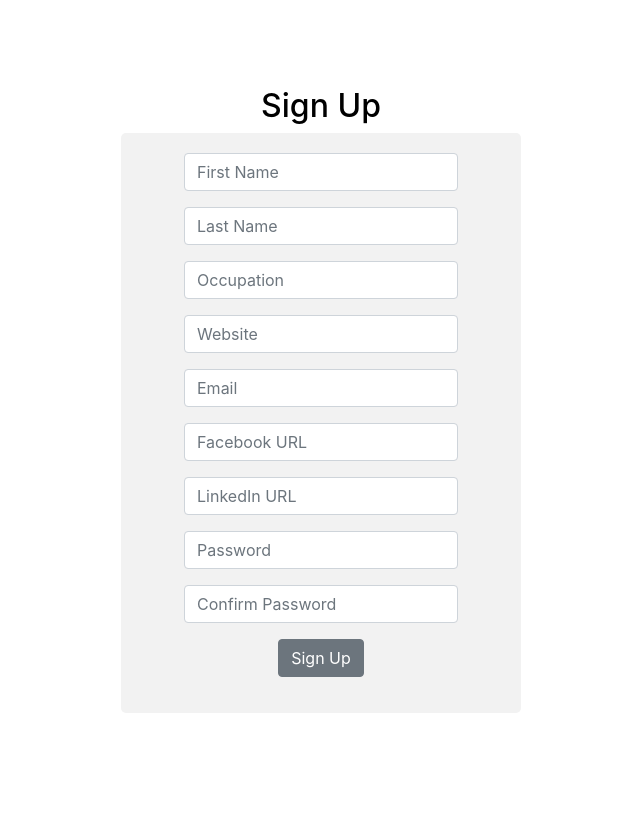
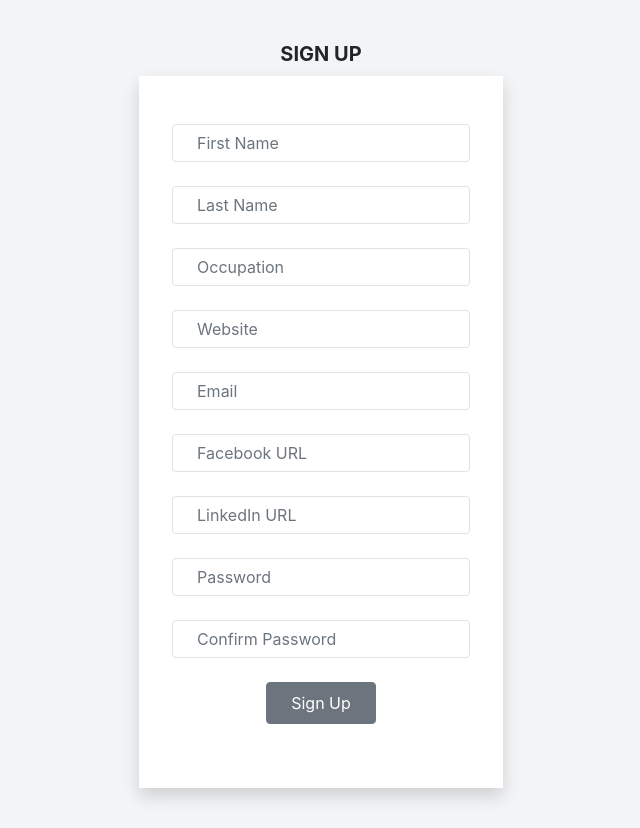
Before and after one commit to abioduog/ogs-directory, a Next.js app: page /sign_up in a window 1280 px wide. Shown: the whole page, without its empty margins (319-959 px from the left). Before the commit the page ends 800 px from the top, so only its background shows below. Built offline with nearby package versions, Linux system fonts and the light colour scheme; no server answers.

Commit message:
change styling for login, signup and user-profile-card components to tailwind css

```diff
--- a/components/Navbar.jsx
+++ b/components/Navbar.jsx
@@ -28,8 +28,10 @@ const Navbar = () => {
             <ReactstrapNavbar className={styles.navbar} dark expand="md" style={{ backgroundColor: 'black' }}>
                 <Link href="/members">
                     <a className={styles.link}>
+                    <span className={styles.fullLogo}>
                         <img className={styles.imgLogo} src="https://firebasestorage.googleapis.com/v0/b/ogs-two.appspot.com/o/logos%2F8def7e5e-9211-4961-b3ca-d7ce1152e33c.jpg?alt=media&token=471faa86-963d-4bf0-86f7-b4f7858f25ca" alt="" />
                         <NavbarBrand className={styles.whiteText}>OGS 88 Portal</NavbarBrand>
+                    </span>
                     </a>
                 </Link>
                 <NavbarToggler onClick={toggle} />
--- a/components/ProfileNavbar.jsx
+++ b/components/ProfileNavbar.jsx
@@ -35,8 +35,10 @@ const ProfileNavbar = () => {
             <ReactstrapNavbar className={styles.navbar} dark expand="md" style={{ backgroundColor: 'black' }}>
                 <Link href="/members">
                     <a className={`${styles.link} ${styles.noUnderline}`}>
-                    <img className={styles.imgLogo} src="https://firebasestorage.googleapis.com/v0/b/ogs-two.appspot.com/o/logos%2F8def7e5e-9211-4961-b3ca-d7ce1152e33c.jpg?alt=media&token=471faa86-963d-4bf0-86f7-b4f7858f25ca" alt="" />
-                        <NavbarBrand className={styles.whiteText}>OGS 88 Portal</NavbarBrand>
+                        <span className={styles.fullLogo}>
+                            <img className={styles.imgLogo} src="https://firebasestorage.googleapis.com/v0/b/ogs-two.appspot.com/o/logos%2F8def7e5e-9211-4961-b3ca-d7ce1152e33c.jpg?alt=media&token=471faa86-963d-4bf0-86f7-b4f7858f25ca" alt="" />
+                            <NavbarBrand className={styles.whiteText}>OGS 88 Portal</NavbarBrand>
+                        </span>
                     </a>
                 </Link>
                 <NavbarToggler onClick={toggle} />
--- a/package.json
+++ b/package.json
@@ -28,5 +28,10 @@
     "react-responsive-carousel": "^3.2.23",
     "reactstrap": "^8.9.0",
     "sanitize-filename": "^1.6.3"
+  },
+  "devDependencies": {
+    "autoprefixer": "^10.4.14",
+    "postcss": "^8.4.22",
+    "tailwindcss": "^3.3.1"
   }
 }
--- a/pages/sign_up.jsx
+++ b/pages/sign_up.jsx
@@ -6,22 +6,18 @@ import { db } from '../lib/firebase';
 
 import { Container, Row, Col, Button, Form, FormGroup, Input, Alert } from 'reactstrap';
 
-import styles from '../styles/Signup.module.css';
-
 const SignUp = () => {
   const [firstname, setFirstname] = useState("");
   const [lastname, setLastname] = useState("");
   const [occupation, setOccupation] = useState("");
   const [website, setWebsite] = useState("");
-
   const [facebook, setFacebook] = useState("");
   const [linkedIn, setLinkedin] = useState("");
-
-
   const [email, setEmail] = useState("");
   const [passwordOne, setPasswordOne] = useState("");
   const [passwordTwo, setPasswordTwo] = useState("");
   const router = useRouter();
+
   // Optional error handling
   const [error, setError] = useState(null);
 
@@ -56,18 +52,18 @@ const SignUp = () => {
   };
 
   return (
-    <div className={styles.container}>
-      <Container className="text-center" style={{ padding: '10px, 0px', justifyContent: 'center' }}>
-        <Row>
+    <div className="bg-gray-100 min-h-screen flex flex-col justify-center items-center">
+      <div className="text-center py-10">
+        <Row className="justify-center">
           <Col>
-            <h2>Sign Up</h2>
+            <h2 className="text-xl font-bold uppercase">Sign Up</h2>
           </Col>
         </Row>
-        <Row>
+        <div className="justify-center">
           <Col>
-            <Form className={styles.form} onSubmit={onSubmit}>
+            <Form className="bg-white p-5 shadow flex flex-col justify-center items-center" onSubmit={onSubmit}>
               {error && <Alert color="danger">{error}</Alert>}
-              <FormGroup row>
+              <FormGroup row className="mb-4">
                 <Col sm={20}>
                   <Input
                     type="text"
@@ -75,10 +71,12 @@ const SignUp = () => {
                     onChange={(event) => setFirstname(event.target.value)}
                     name="firstname"
                     id="signUpFirstName"
-                    placeholder="First Name" />
+                    placeholder="First Name"
+                    className="w-full px-4 py-2 border border-gray-300 rounded-md"
+                  />
                 </Col>
               </FormGroup>
-              <FormGroup row>
+              <FormGroup row className="mb-4">
                 <Col sm={20}>
                   <Input
                     type="text"
@@ -86,10 +84,12 @@ const SignUp = () => {
                     onChange={(event) => setLastname(event.target.value)}
                     name="lastname"
                     id="signUpLastName"
-                    placeholder="Last Name" />
+                    placeholder="Last Name"
+                    className="w-full px-4 py-2 border border-gray-300 rounded-md"
+                  />
                 </Col>
               </FormGroup>
-              <FormGroup row>
+              <FormGroup row className="mb-4">
                 <Col sm={20}>
                   <Input
                     type="text"
@@ -97,10 +97,12 @@ const SignUp = () => {
                     onChange={(event) => setOccupation(event.target.value)}
                     name="occupation"
                     id="signUpOccupation"
-                    placeholder="Occupation" />
+                    placeholder="Occupation"
+                    className="w-full px-4 py-2 border border-gray-300 rounded-md"
+                  />
                 </Col>
               </FormGroup>
-              <FormGroup row>
+              <FormGroup row className="mb-4">
                 <Col sm={20}>
                   <Input
                     type="text"
@@ -108,10 +110,12 @@ const SignUp = () => {
                     onChange={(event) => setWebsite(event.target.value)}
                     name="website"
                     id="signUpWebsite"
-                    placeholder="Website" />
+                    placeholder="Website"
+                    className="w-full px-4 py-2 border border-gray-300 rounded-md"
+                  />
                 </Col>
               </FormGroup>
-              <FormGroup row>
+              <FormGroup row className="mb-4">
                 <Col sm={20}>
                   <Input
                     type="email"
@@ -119,11 +123,12 @@ const SignUp = () => {
                     onChange={(event) => setEmail(event.target.value)}
                     name="email"
                     id="signUpEmail"
-                    placeholder="Email" />
+                    placeholder="Email"
+                    className="w-full px-4 py-2 border border-gray-300 rounded-md"
+                  />
                 </Col>
               </FormGroup>
-
-              <FormGroup row>
+              <FormGroup row className="mb-4">
                 <Col sm={20}>
                   <Input
                     type="text"
@@ -131,10 +136,12 @@ const SignUp = () => {
                     onChange={(event) => setFacebook(event.target.value)}
                     name="facebook"
                     id="signUpFacebook"
-                  placeholder="Facebook URL" />
+                    placeholder="Facebook URL"
+                    className="w-full px-4 py-2 border border-gray-300 rounded-md"
+                  />
                 </Col>
               </FormGroup>
-            <FormGroup row>
+              <FormGroup row className="mb-4">
                 <Col sm={20}>
                   <Input
                     type="text"
@@ -142,12 +149,11 @@ const SignUp = () => {
                     onChange={(event) => setLinkedin(event.target.value)}
                     name="linkedIn"
                     id="signUpLinkedIn"
-                  placeholder="LinkedIn URL" />
+                    placeholder="LinkedIn URL"
+                    className="w-full px-4 py-2 border border-gray-300 rounded-md"/>
                     </Col>
                   </FormGroup>
-
-
-              <FormGroup row>
+                  <FormGroup row className="mb-4">
                     <Col sm={20}>
                       <Input
                         type="password"
@@ -155,10 +161,12 @@ const SignUp = () => {
                         value={passwordOne}
                         onChange={(event) => setPasswordOne(event.target.value)}
                         id="signUpPassword"
-                    placeholder="Password" />
+                        placeholder="Password"
+                        className="w-full px-4 py-2 border border-gray-300 rounded-md"
+                      />
                     </Col>
                   </FormGroup>
-              <FormGroup row>
+                  <FormGroup row className="mb-4">
                     <Col sm={20}>
                       <Input
                         type="password"
@@ -166,19 +174,28 @@ const SignUp = () => {
                         value={passwordTwo}
                         onChange={(event) => setPasswordTwo(event.target.value)}
                         id="signUpPassword2"
-                    placeholder="Confirm Password" />
+                        placeholder="Confirm Password"
+                        className="w-full px-4 py-2 border border-gray-300 rounded-md"
+                      />
                     </Col>
                   </FormGroup>
                   <FormGroup row>
                     <Col>
-                  <Button>Sign Up</Button>
+                      <Button
+                        type="submit"
+                        className="bg-blue-500 text-white px-4 py-2 rounded-md"
+                      >
+                        Sign Up
+                      </Button>
                     </Col>
                   </FormGroup>
                 </Form>
               </Col>
-        </Row>
-      </Container>
             </div>
+          </div>
+        </div>
+
+
   )
 }
 
--- /dev/null
+++ b/postcss.config.js
@@ -0,0 +1,6 @@
+module.exports = {
+  plugins: {
+    tailwindcss: {},
+    autoprefixer: {},
+  },
+}
--- a/styles/Navbar.module.css
+++ b/styles/Navbar.module.css
@@ -25,6 +25,11 @@
     text-decoration: none !important;
     color: inherit;
     position: relative;
+  }
+
+  .fullLogo {
+    display: flex;
+    align-items: center;
   }
 
   .logo {
--- a/styles/VerticalCard.module.css
+++ b/styles/VerticalCard.module.css
@@ -46,7 +46,6 @@
   padding-top: 50px;
   margin-bottom: 5px;
   background-color: #010101;
-  /* border: 1px solid #241d2f; */
   color: #fff;
 }
 
--- a/styles/globals.css
+++ b/styles/globals.css
@@ -9,6 +9,10 @@ body {
 
 }
 
+@tailwind base;
+@tailwind components;
+@tailwind utilities;
+
 a {
   color: inherit;
   text-decoration: none;
--- /dev/null
+++ b/tailwind.config.js
@@ -0,0 +1,15 @@
+/** @type {import('tailwindcss').Config} */
+module.exports = {
+  content: [
+    "./app/**/*.{js,ts,jsx,tsx,mdx}",
+    "./pages/**/*.{js,ts,jsx,tsx,mdx}",
+    "./components/**/*.{js,ts,jsx,tsx,mdx}",
+
+    // Or if using `src` directory:
+    "./src/**/*.{js,ts,jsx,tsx,mdx}",
+  ],
+  theme: {
+    extend: {},
+  },
+  plugins: [],
+}
```
Also changed, not shown: components/UserProfileCard.jsx (+26 -34 lines), components/VerticalCard.jsx (+28 -32 lines), pages/index.js (+26 -32 lines), 1 other file (tests, documents, lock files or other folders). Lines whose indentation alone changed are shown as unchanged.
